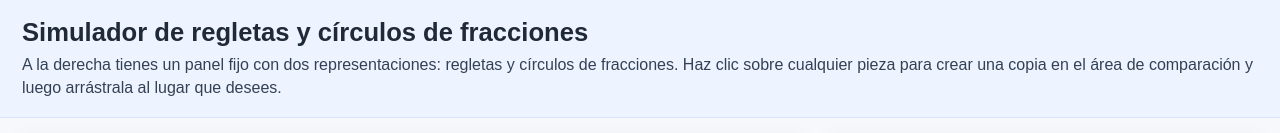
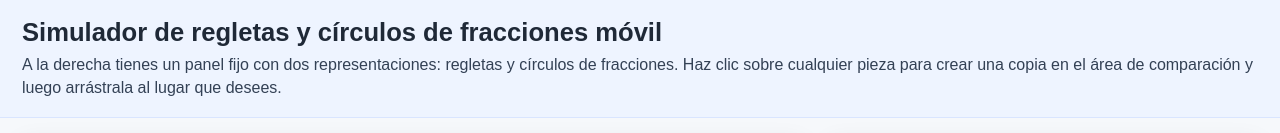
Before and after one commit to aminier06/fracciones2, a plain HTML site: page index.html in a window 1280 px wide. Shown: the top 133 px of the page. Drawn offline with Linux system fonts and the light colour scheme.

Commit message:
Update index.html

```diff
--- a/index.html
+++ b/index.html
@@ -3,7 +3,7 @@
 <head>
   <meta charset="UTF-8" />
   <meta name="viewport" content="width=device-width, initial-scale=1.0" />
-  <title>Simulador de Regletas y Círculos de Fracciones - Móvil</title>
+  <title>Simulador de Regletas y Círculos de Fracciones</title>
   <style>
     :root{
       --bg:#f6f8fb;
@@ -184,7 +184,7 @@
 </head>
 <body>
   <header>
-    <h1>Simulador de regletas y círculos de fracciones</h1>
+    <h1>Simulador de regletas y círculos de fracciones móvil</h1>
     <p>A la derecha tienes un panel fijo con dos representaciones: regletas y círculos de fracciones. Haz clic sobre cualquier pieza para crear una copia en el área de comparación y luego arrástrala al lugar que desees.</p>
   </header>
 
```
